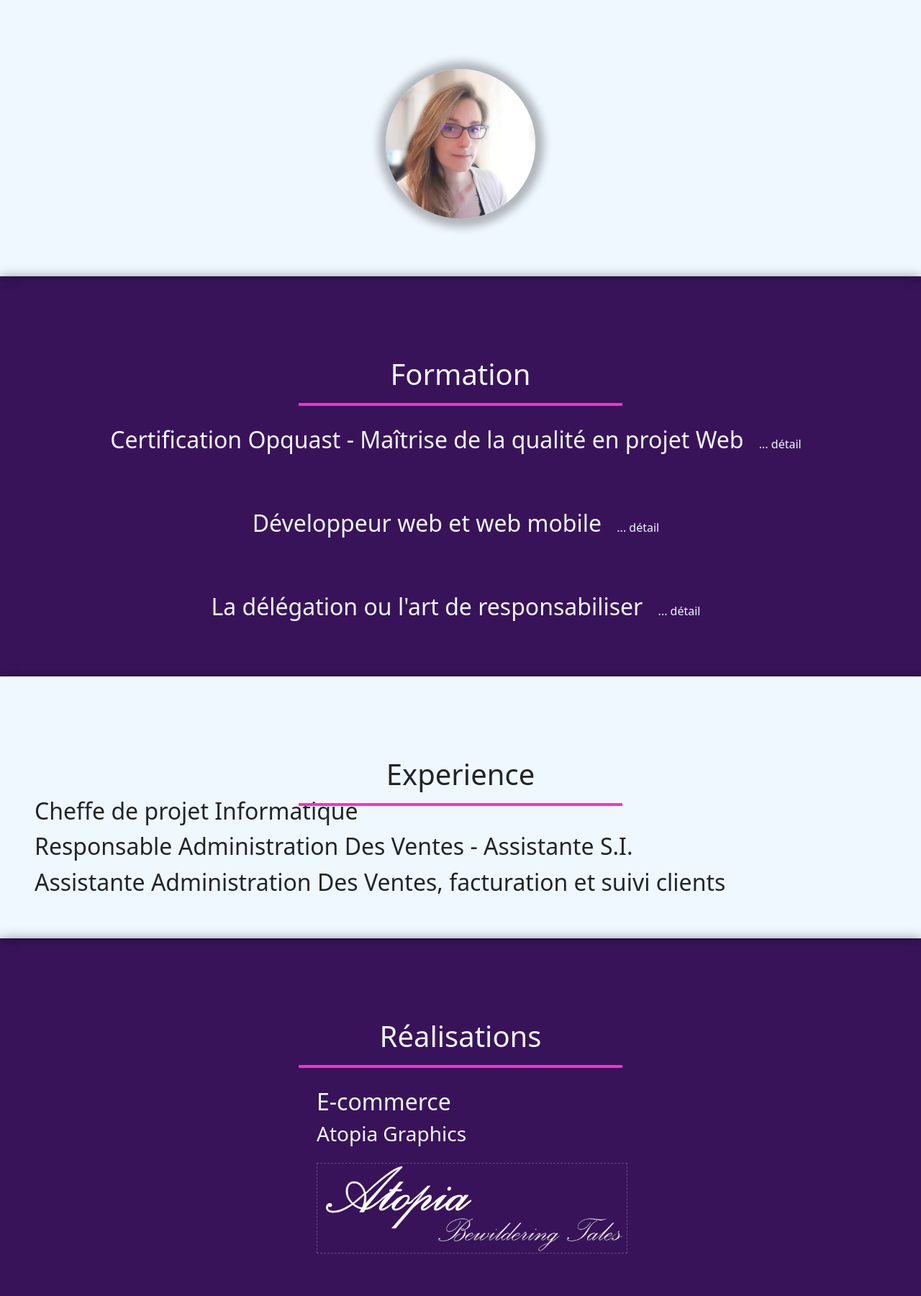
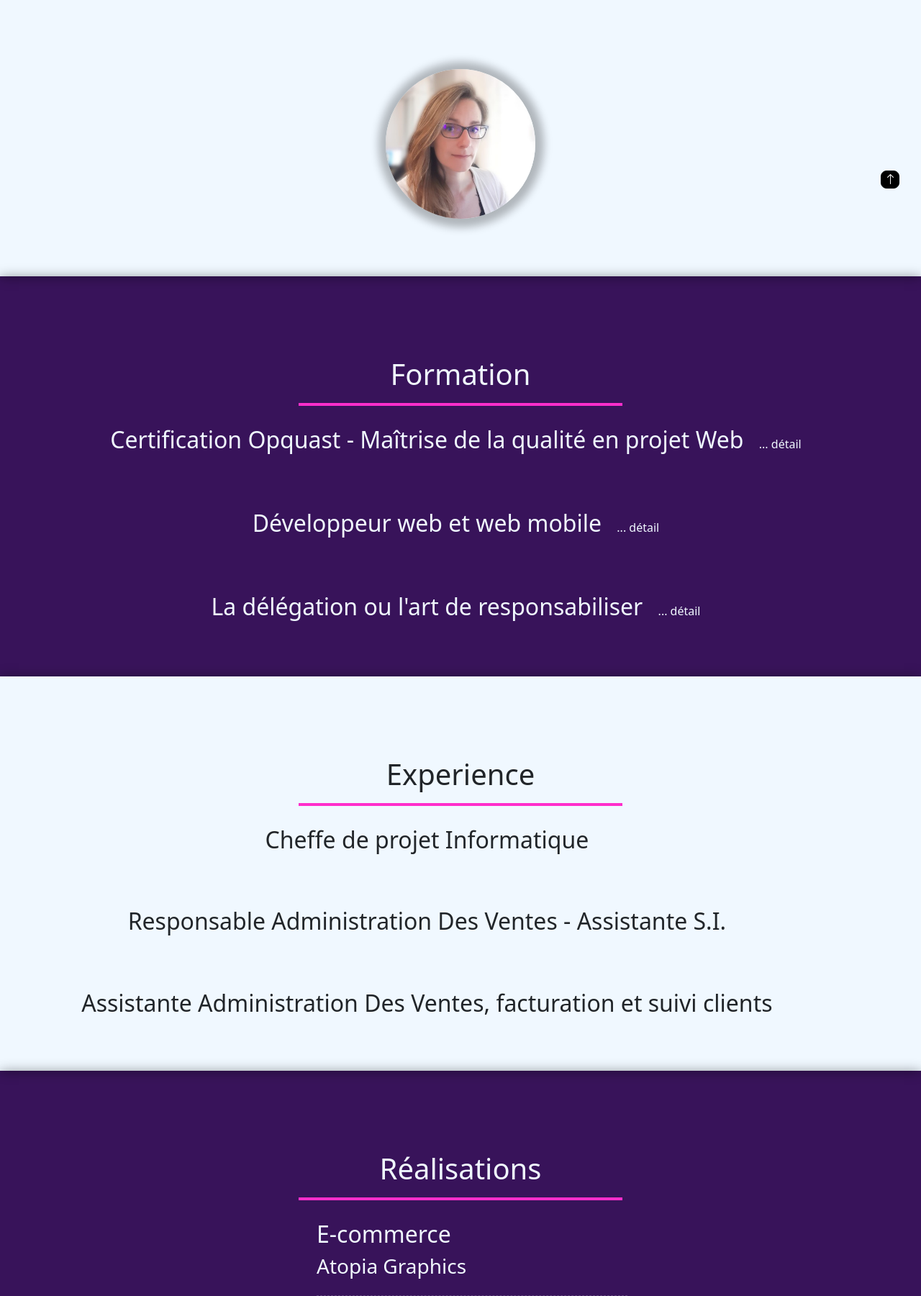
Before and after one commit to MarilyneDruart/cv_marilyne_druart, a PHP site: page / in a window 1280 px wide. Shown: the part 488-2289 px from the top of the page at 72% size. Run offline with PHP 8.4, Linux system fonts and the light colour scheme.

Commit message:
arrow scroll to top

```diff
--- a/php/inc/templates/main.tpl.php
+++ b/php/inc/templates/main.tpl.php
@@ -125,7 +125,7 @@
 
     </div>
     <a href="#top">
-        <button type="button" class="btn btn-primary" alt="haut-de-page">
+        <button id="scroll_to_top" type="button" class="btn btn-primary" alt="haut-de-page">
             <i class="bi bi-arrow-up"></i>
         </button>
     </a>
--- a/php/public/css/style.css
+++ b/php/public/css/style.css
@@ -26,7 +26,6 @@ header, footer {
 
 footer {
     width: 100%;
-    background: rgba(102, 51, 153, 0.137);
     background: linear-gradient(rgba(160, 78, 241, 0.473), rgba(255, 41, 226, 0.397));
     padding: 2rem 1rem 1rem;
     border-radius: 0.5rem;
@@ -34,9 +33,41 @@ footer {
     text-align: center;
 }
 
+#scroll_to_top {
+    position: fixed;
+    width: 25px;
+    height: 25px;
+    bottom: 50px;
+    right: 30px;
+    background-color: black;
+    border: 1px solid black;
+    border-radius: 0.5rem;
+  }
+
+  #scroll_to_top i {
+    position: fixed;
+    width: 25px;
+    height: 25px;
+    bottom: 50px;
+    right: 30px;
+  }
+
+  #scroll_to_top i:hover {
+    color: rgb(255, 46, 203);
+  }
+
 /*------------------------- NAVBAR -------------------------*/
+
+.mobile-nav { z-index: 9999; position: absolute; right: 35px; top: 100px; width: 20px; }
+.menu-btn div { position: absolute; left: 100%; top: 64%; padding-right: 8px; margin-top: -0.50em; line-height: 1.2; font-size: 18px; font-weight: 200; vertical-align: middle; z-index: 99; }
+.menu-btn span { display: block; width: 19px; height: 3px; margin: 4px 0; background: #000; z-index: 99; }
+.responsive-menu { max-height: 0; background-color: rgba(0,0,0,0.5); width: 300px; overflow: hidden; transition: all .25s; position: absolute; left: -245px; text-align: left; }
+.responsive-menu ul { padding: 20px 0 0 20px; }
+.responsive-menu ul li { padding-bottom: 20px; }
+.responsive-menu a { text-decoration: none; color: #fff;}
+.expand {max-height: 300px; }
+
 .navbar {
-    /* overflow: hidden; */
     transition: 0.4s;
     position: fixed;
     width: 100%;
@@ -45,7 +76,6 @@ footer {
 }
 
 nav.navbar {
-    background: rgba(102, 51, 153, 0.137);
     background: linear-gradient(rgba(255, 41, 226, 0.397), rgba(160, 78, 241, 0.473));
     padding: 2rem 1rem 1.5rem;
     border-radius: 0.5rem;
@@ -144,13 +174,13 @@ a {
     background-color: aliceblue;
 }
 
-.container_about_wrapper, .container_realisations_wrapper, .container_formation_wrapper {
+.container_about_wrapper, .container_formation_wrapper, .container_experience_wrapper, .container_realisations_wrapper {
     display: flex;
     flex-wrap: wrap;
     justify-content: center;
 }
 
-.container_about_left, .container_about_right, .container_realisations_wrapper, .container_formation_wrapper {
+.container_about_left, .container_about_right, .container_formation_wrapper, .container_experience_wrapper, .container_realisations_wrapper {
     padding: 1rem;
     margin-top: 2rem;
 }
@@ -181,12 +211,17 @@ a {
     border-style: dashed;
 }
 
-
-
 .btn-link, .container_realisations a {
     text-decoration: none;
     color: aliceblue;
     text-align: center;
+}
+
+.container_contact img {
+    max-width: 90%;
+    margin-top: 1rem;
+    border: #f0f8ff3b 1px solid;
+    border-style: dashed;
 }
 
 a:hover, .btn-link:hover, .btn-check:checked+.btn, .btn.active, .btn.show, .btn:first-child:active, :not(.btn-check)+.btn:active {
```
